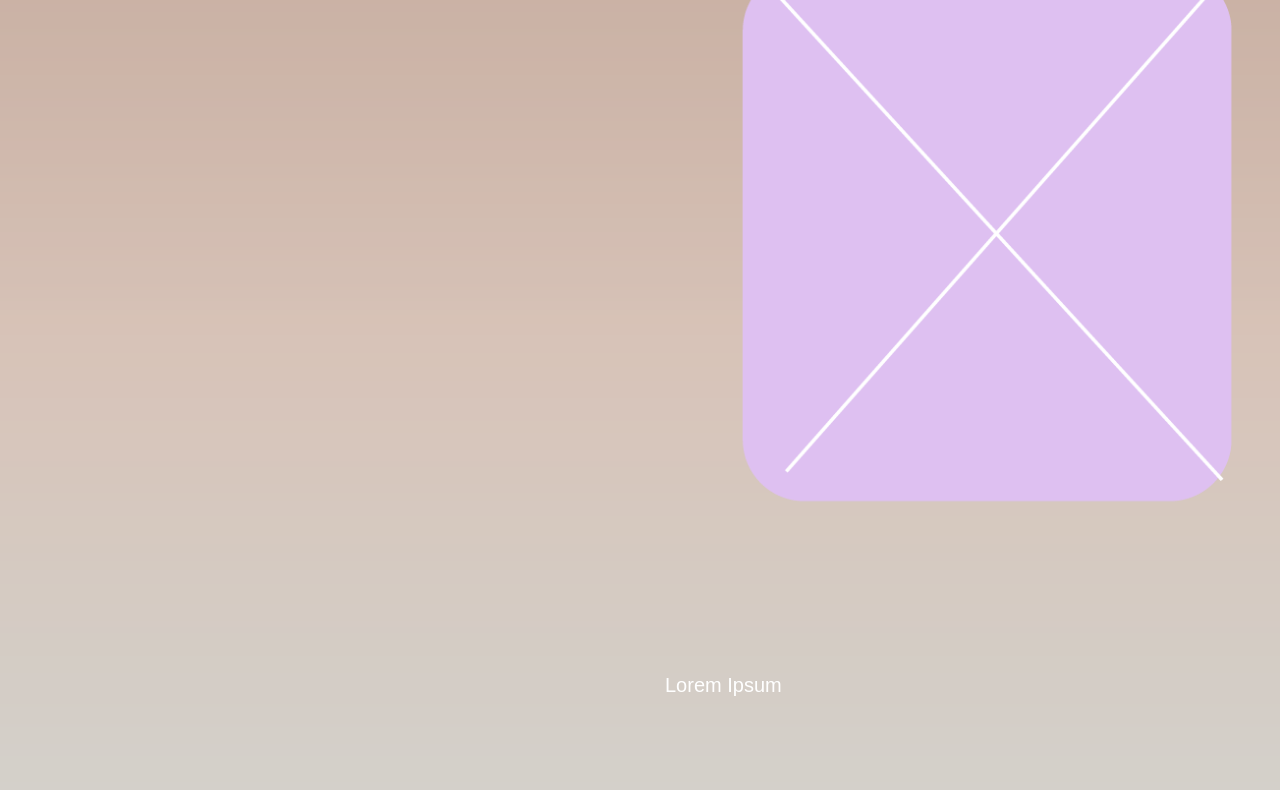
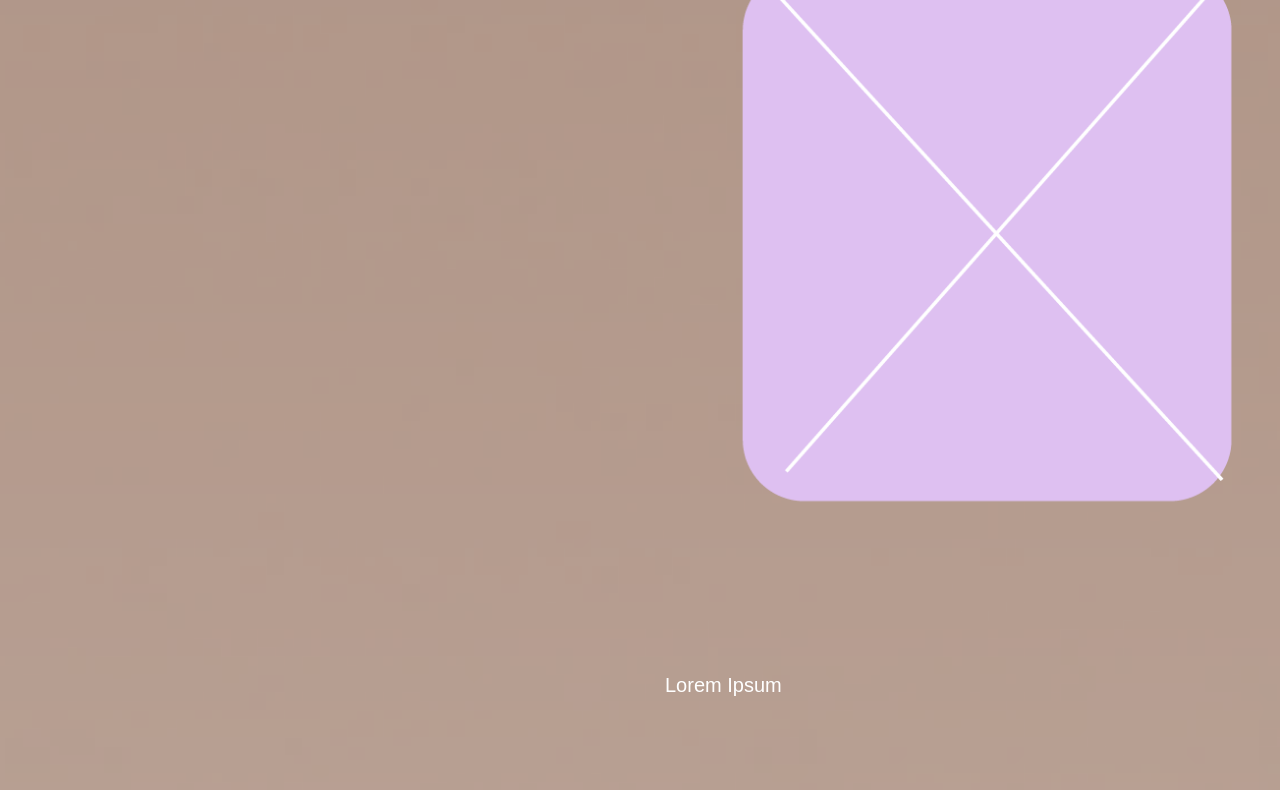
Before and after one commit to NicoJC25/lilit_app, a website: page services.html in a window 1280 px wide. Shown: the part 341-1131 px from the top of the page. Drawn offline with nearby package versions, Linux system fonts and the light colour scheme; files that its build step writes are made by us from their sources.

Commit message:
global changes for body in services section

```diff
--- a/src/scss/base/_global.scss
+++ b/src/scss/base/_global.scss
@@ -15,7 +15,7 @@ html {
 
 /* body */
 
-body {
+.body-index {
     font-family: v.$main_font;
     font-optical-sizing: auto;
     font-style: normal;
@@ -94,6 +94,18 @@ body {
         overflow: hidden;
     }
 }
+
+.body-services {
+    font-family: v.$main_font;
+    font-optical-sizing: auto;
+    font-style: normal;
+    color: v.$white;
+    font-size: 2rem;
+    background-image: url(../../src/img/fondo2.png);
+    background-size: cover;
+    background-repeat: no-repeat;
+}
+
 p {
     color: v.$white;
     line-height: 1.5;
--- a/src/scss/layout/_header.scss
+++ b/src/scss/layout/_header.scss
@@ -36,5 +36,11 @@
         text-transform: uppercase;
         font-weight: 100;
         padding-top: 4rem;
+
+        &:hover {
+            color: v.$blue;
+        }
     }
+
+
 }
```
Also changed, not shown: src/img/fondo2.png (added).
